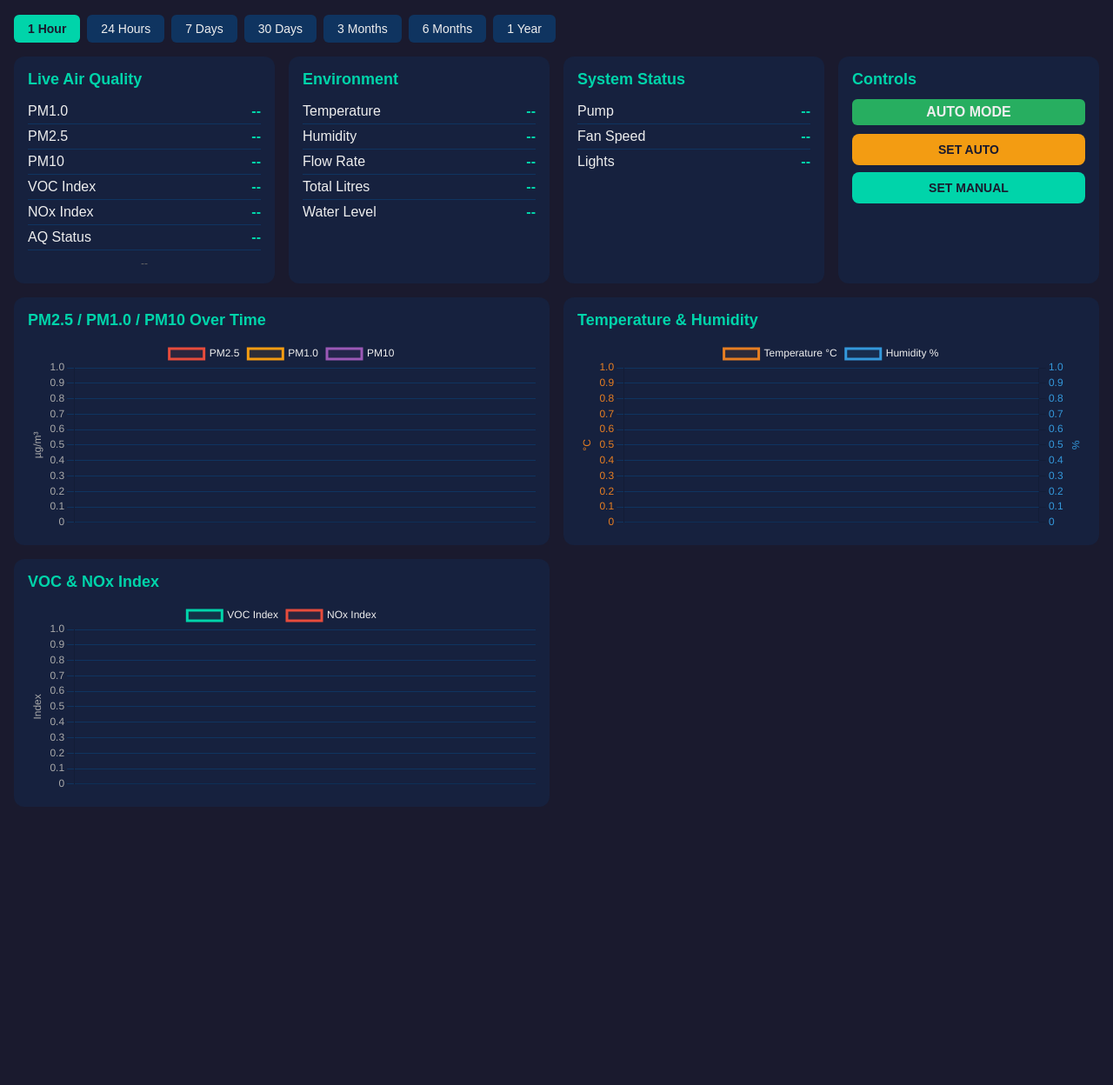
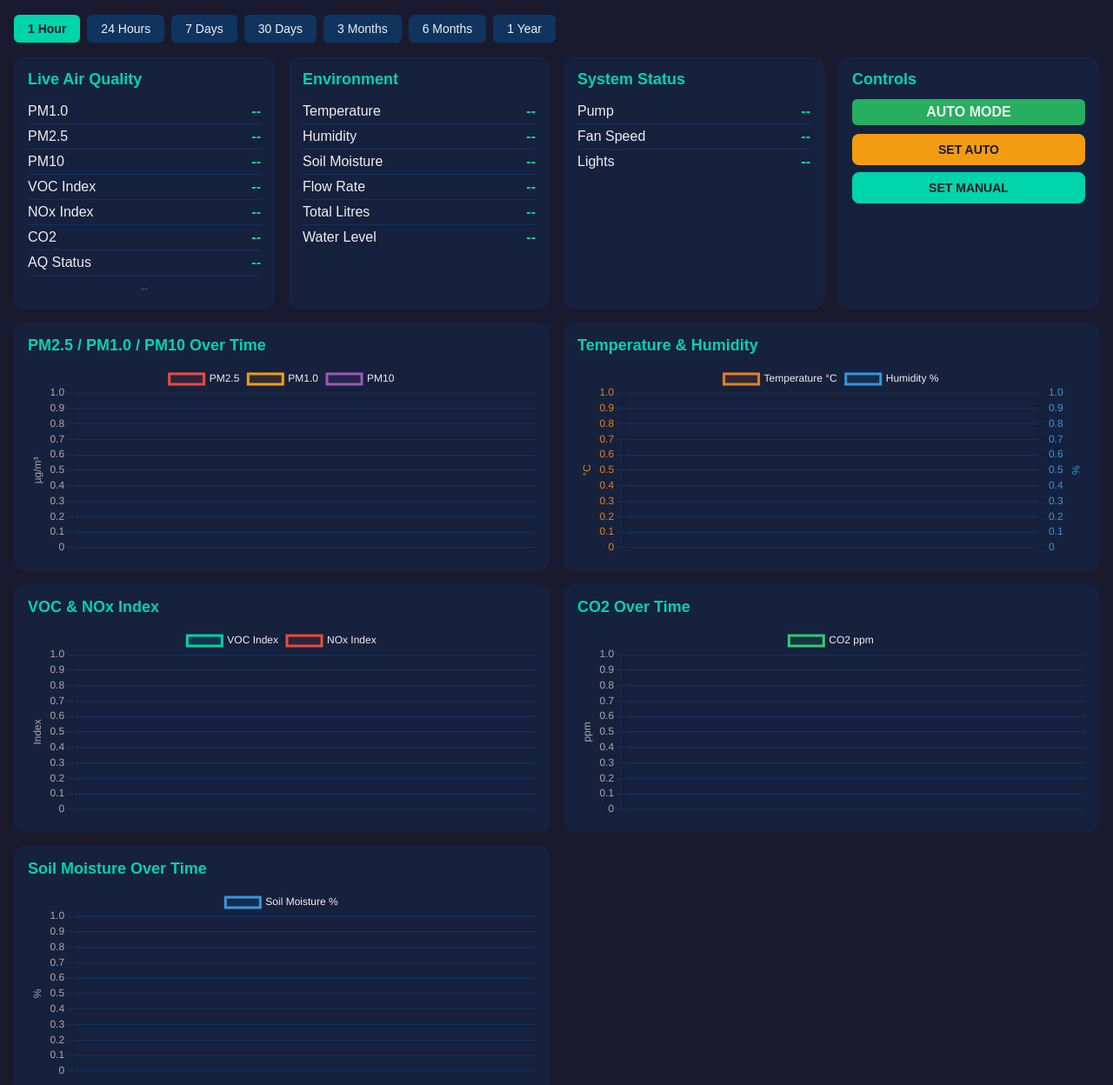
Before and after one commit to jedrekgbor1810-debug/green-wall-server, a website: page public/index.html in a window 1280 px wide. Shown: the part 52-1300 px from the top of the page at 87% size. Before the commit the page ends 996 px from the top, so only its background shows below. Drawn offline with nearby package versions, Linux system fonts and the light colour scheme; no server answers.

Commit message:
Update index.html

```diff
--- a/public/index.html
+++ b/public/index.html
@@ -57,6 +57,7 @@
     <div class="row"><span>PM10</span><span class="val" id="pm10">--</span></div>
     <div class="row"><span>VOC Index</span><span class="val" id="voc">--</span></div>
     <div class="row"><span>NOx Index</span><span class="val" id="nox">--</span></div>
+    <div class="row"><span>CO2</span><span class="val" id="co2">--</span></div>
     <div class="row"><span>AQ Status</span><span class="val" id="state">--</span></div>
     <p class="ts" id="ts">--</p>
   </div>
@@ -65,6 +66,7 @@
     <h2>Environment</h2>
     <div class="row"><span>Temperature</span><span class="val" id="temp">--</span></div>
     <div class="row"><span>Humidity</span><span class="val" id="hum">--</span></div>
+    <div class="row"><span>Soil Moisture</span><span class="val" id="moist">--</span></div>
     <div class="row"><span>Flow Rate</span><span class="val" id="flow">--</span></div>
     <div class="row"><span>Total Litres</span><span class="val" id="total">--</span></div>
     <div class="row"><span>Water Level</span><span class="val" id="water">--</span></div>
@@ -108,6 +110,16 @@
   <div class="card span2">
     <h2>VOC &amp; NOx Index</h2>
     <div class="chart-wrap"><canvas id="vocChart"></canvas></div>
+  </div>
+
+  <div class="card span2">
+    <h2>CO2 Over Time</h2>
+    <div class="chart-wrap"><canvas id="co2Chart"></canvas></div>
+  </div>
+
+  <div class="card span2">
+    <h2>Soil Moisture Over Time</h2>
+    <div class="chart-wrap"><canvas id="moistChart"></canvas></div>
   </div>
 
 </div>
@@ -164,6 +176,22 @@
     options: gridOpts('Index')
   });
 
+  const co2Chart = new Chart(document.getElementById('co2Chart'), {
+    type: 'line',
+    data: { labels: [], datasets: [
+      { label: 'CO2 ppm', data: [], borderColor: '#2ecc71', backgroundColor: 'rgba(46,204,113,0.1)', tension: 0.3, fill: true }
+    ]},
+    options: gridOpts('ppm')
+  });
+
+  const moistChart = new Chart(document.getElementById('moistChart'), {
+    type: 'line',
+    data: { labels: [], datasets: [
+      { label: 'Soil Moisture %', data: [], borderColor: '#3498db', backgroundColor: 'rgba(52,152,219,0.1)', tension: 0.3, fill: true }
+    ]},
+    options: gridOpts('%')
+  });
+
   function updateCharts(data) {
     if (!data.length) return;
     const labels = data.map(r => r.time);
@@ -180,6 +208,12 @@
     vocChart.data.datasets[0].data = data.map(r => parseFloat(r.voc).toFixed(1));
     vocChart.data.datasets[1].data = data.map(r => parseFloat(r.nox).toFixed(1));
     vocChart.update();
+    co2Chart.data.labels = labels;
+    co2Chart.data.datasets[0].data = data.map(r => r.co2 || 0);
+    co2Chart.update();
+    moistChart.data.labels = labels;
+    moistChart.data.datasets[0].data = data.map(r => r.moisture || 0);
+    moistChart.update();
   }
 
   function setRange(range, btn) {
@@ -206,8 +240,10 @@
         document.getElementById('pm10').innerText   = d.pm10   + ' µg/m³';
         document.getElementById('voc').innerText    = d.voc;
         document.getElementById('nox').innerText    = d.nox;
+        document.getElementById('co2').innerText    = d.co2    + ' ppm';
         document.getElementById('temp').innerText   = d.temperature + ' °C';
         document.getElementById('hum').innerText    = d.humidity    + ' %';
+        document.getElementById('moist').innerText  = d.moisture    + ' %';
         document.getElementById('flow').innerText   = d.flow        + ' L/min';
         document.getElementById('total').innerText  = d.total_litres + ' L';
         document.getElementById('water').innerText  = d.water;
```
